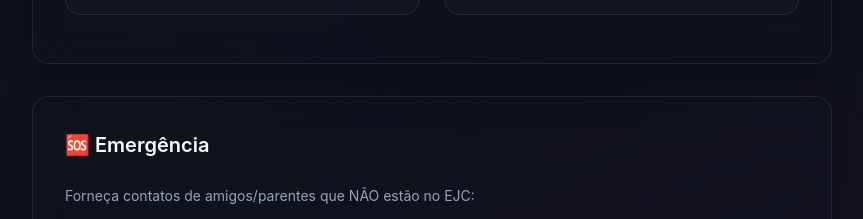
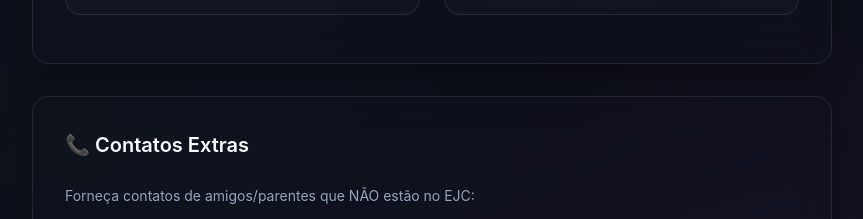
Before and after one commit to ShiroFPS/sistema-ejc, a React (Vite) app in the folder frontend/: page /inscricao/participante in a window 1280 px wide. Shown: the part 1620-1839 px from the top of the page, without its empty margins (208-1071 px from the left). Built offline with nearby package versions, Linux system fonts and the light colour scheme; no server answers.

Commit message:
feat: altera titulo de Emergencia para Contatos Extras

```diff
--- a/frontend/src/pages/InscricaoParticipante.jsx
+++ b/frontend/src/pages/InscricaoParticipante.jsx
@@ -158,7 +158,7 @@ const InscricaoParticipante = () => {
                     </Card>
 
                     <Card>
-                        <h2 className={styles.sectionTitle}>🆘 Emergência</h2>
+                        <h2 className={styles.sectionTitle}>📞 Contatos Extras</h2>
                         <p className={styles.helpText}>Forneça contatos de amigos/parentes que NÃO estão no EJC:</p>
                         <div style={{ display: 'grid', gridTemplateColumns: '1fr 1fr', gap: '1rem' }}>
                             {[1, 2, 3].map(i => (
```
Also changed, not shown: 2 other files (tests, documents, lock files or other folders).
